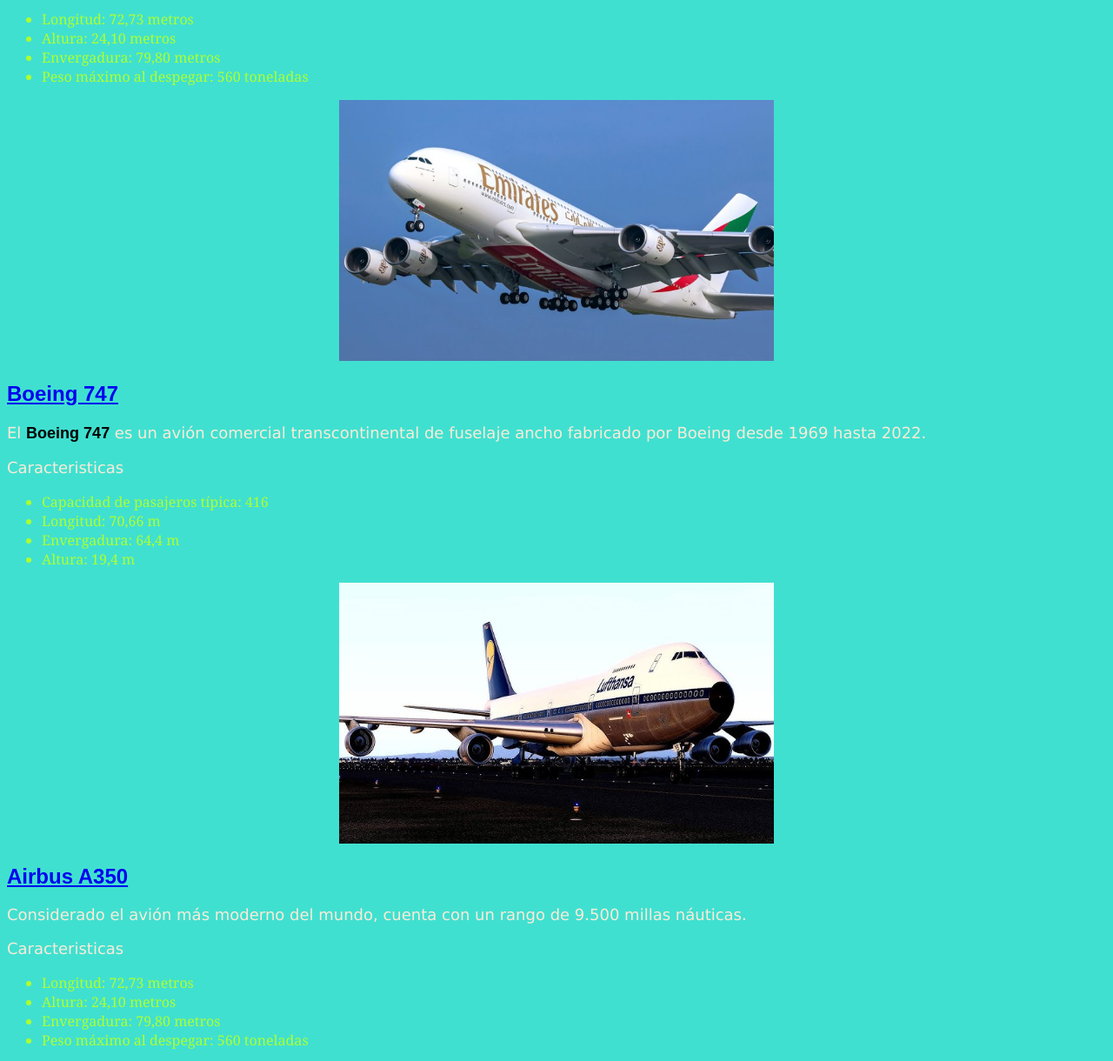
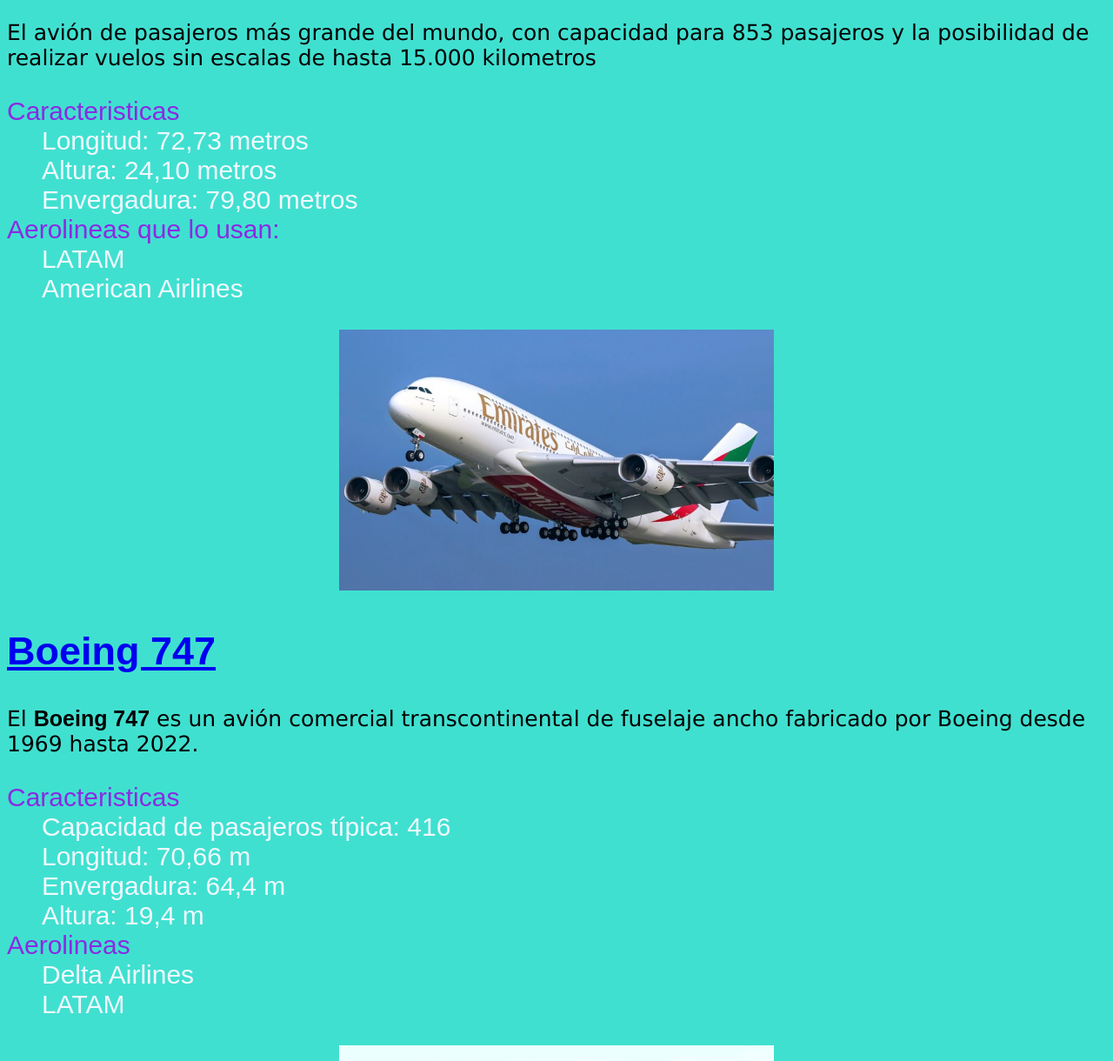
Before and after one commit to LeoNarvaez2004/Narvaez_Practicas, a plain HTML site: page index.html in a window 1280 px wide. Shown: the part 216-1436 px from the top of the page at 87% size. Drawn offline with Linux system fonts and the light colour scheme.

Commit message:
Avances con listas

```diff
--- a/css/style.css
+++ b/css/style.css
@@ -1,22 +1,28 @@
 body {
     background-color: turquoise;
     font-family: Arial, Helvetica, sans-serif;
-    font-size: 30 px;
+    font-size: 30px;
 }
 p {
-    color: antiquewhite;
+    color: black;
     font-family: 'Lucida Sans', 'Lucida Sans Regular', 'Lucida Grande', 'Lucida Sans Unicode', Geneva, Verdana, sans-serif;
-    font-size:large;
-    text-align: justify;
+    font-size:25px;
+    text-align: 30;
 }
 
 strong {
     color: black;
     font-family:Arial, Helvetica, sans-serif;
-    font size: 20 px;
+    font size:30px;
 }
-ul{
-    color:greenyellow;
+ol{
+    color:red;
     font-family: Cambria, Cochin, Georgia, Times, 'Times New Roman', serif;
-    font-size: 30 px;
+    font-size: 20px;
 }
+dt{
+    color:blueviolet;
+}
+dd{
+    color: aliceblue;
+}
--- a/index.html
+++ b/index.html
@@ -10,28 +10,32 @@
     <center><h1>Los aviones mas increibles</h1></center>
     <a href="https://www.airbus.com/en/products-services/commercial-aircraft/passenger-aircraft/a380" target="_blank"><h2>Airbus A380</h2></a>
     <p>El avión de pasajeros más grande del mundo, con capacidad para 853 pasajeros y la posibilidad de realizar vuelos sin escalas de hasta 15.000 kilometros</p>
-    <p>Caracteristicas</p>
-    <ul>
-        <li>Longitud: 72,73 metros</li>
-        <li>Altura: 24,10 metros</li>
-        <li>Envergadura: 79,80 metros</li>
-        <li>Peso máximo al despegar: 560 toneladas</li>
-
-    </ul>
+    <dl>
+        <dt>Caracteristicas</dt>
+        <dd>Longitud: 72,73 metros</dd>
+        <dd>Altura: 24,10 metros</dd>
+        <dd>Envergadura: 79,80 metros</dd>
+        <dt>Aerolineas que lo usan: </dt>
+        <dd>LATAM</dd>
+        <dd>American Airlines</dd>
+    </dl>
     <center>
         <a href="https://www.airbus.com/en/products-services/commercial-aircraft/passenger-aircraft/a380" target="_blank">
         <img src="./images/A380.jpg" alt="A380" width="500" height="300"></center>
         </a>
     <a href="https://www.afklcargo.com/EC/es/common/about_us/boeing_747_400_erf.jsp" target="_blank"><h2>Boeing 747</h2></a>
     <p>El <Strong>Boeing 747</Strong> es un avión comercial transcontinental de fuselaje ancho fabricado por Boeing desde 1969 hasta 2022.</p>
-    <p>Caracteristicas</p>
-    <ul>
-        <li>Capacidad de pasajeros típica: 416</li>
-        <li>Longitud: 70,66 m</li>
-        <li>Envergadura: 64,4 m</li>
-        <li>Altura: 19,4 m</li>
 
-    </ul>
+    <dl>
+        <dt>Caracteristicas</dt>
+        <dd>Capacidad de pasajeros típica: 416</dd>
+        <dd>Longitud: 70,66 m</dd>
+        <dd>Envergadura: 64,4 m</dd>
+        <dd>Altura: 19,4 m</dd>
+        <dt>Aerolineas</dt>
+        <dd>Delta Airlines</dd>
+            <dd>LATAM</dd>
+        </dl>
     <center>
         <a href="https://www.afklcargo.com/EC/es/common/about_us/boeing_747_400_erf.jsp" target="_blank">
         <img src="./images/747.jpg" alt="A380" width="500" height="300"></center>
@@ -39,13 +43,13 @@
     <a href="https://www.airbus.com/en/products-services/commercial-aircraft/passenger-aircraft/a350-family" target="_blank"><h2>Airbus A350</h2></a>
     <p>Considerado el avión más moderno del mundo, cuenta con un rango de 9.500 millas náuticas.</p>
     <p>Caracteristicas</p>
-    <ul>
+    <ol>
         <li>Longitud: 72,73 metros</li>
         <li>Altura: 24,10 metros</li>
         <li>Envergadura: 79,80 metros</li>
         <li>Peso máximo al despegar: 560 toneladas</li>
 
-    </ul>
+    </ol>
     <center>
         <a href="https://www.airbus.com/en/products-services/commercial-aircraft/passenger-aircraft/a350-family" target="_blank">
         <img src="./images/A350.jpeg" alt="A380" width="500" height="300">
```
